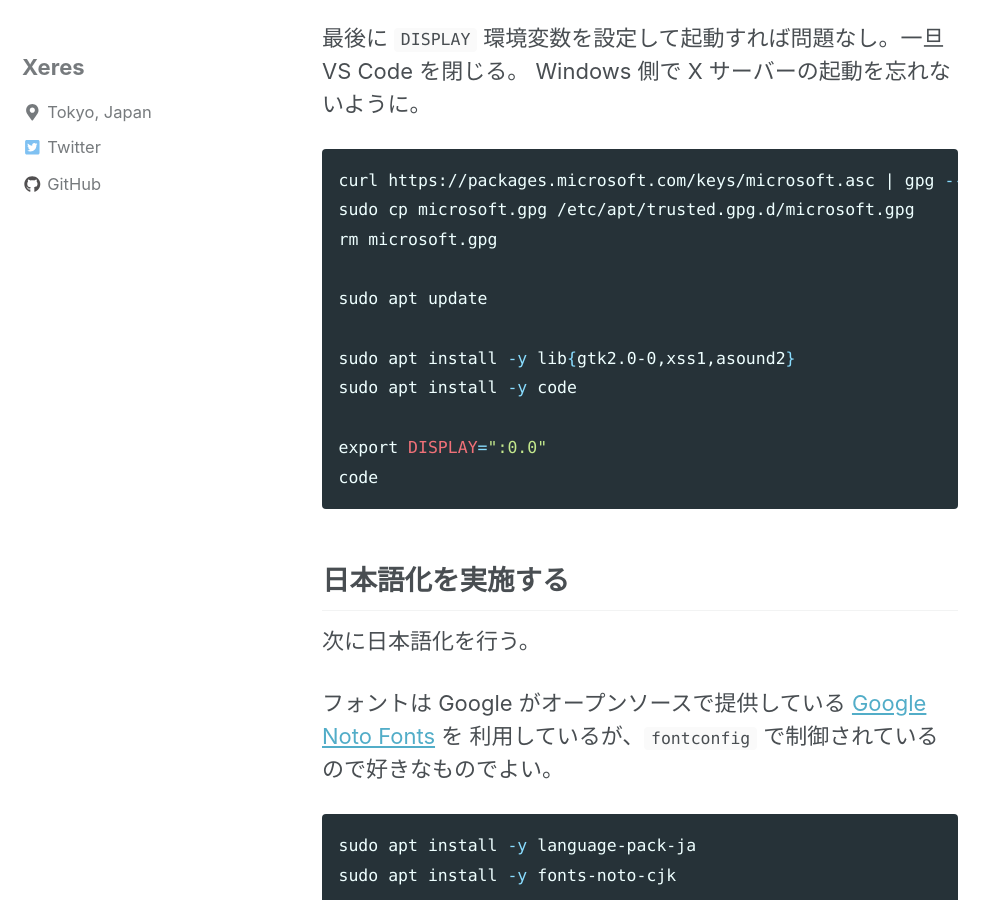
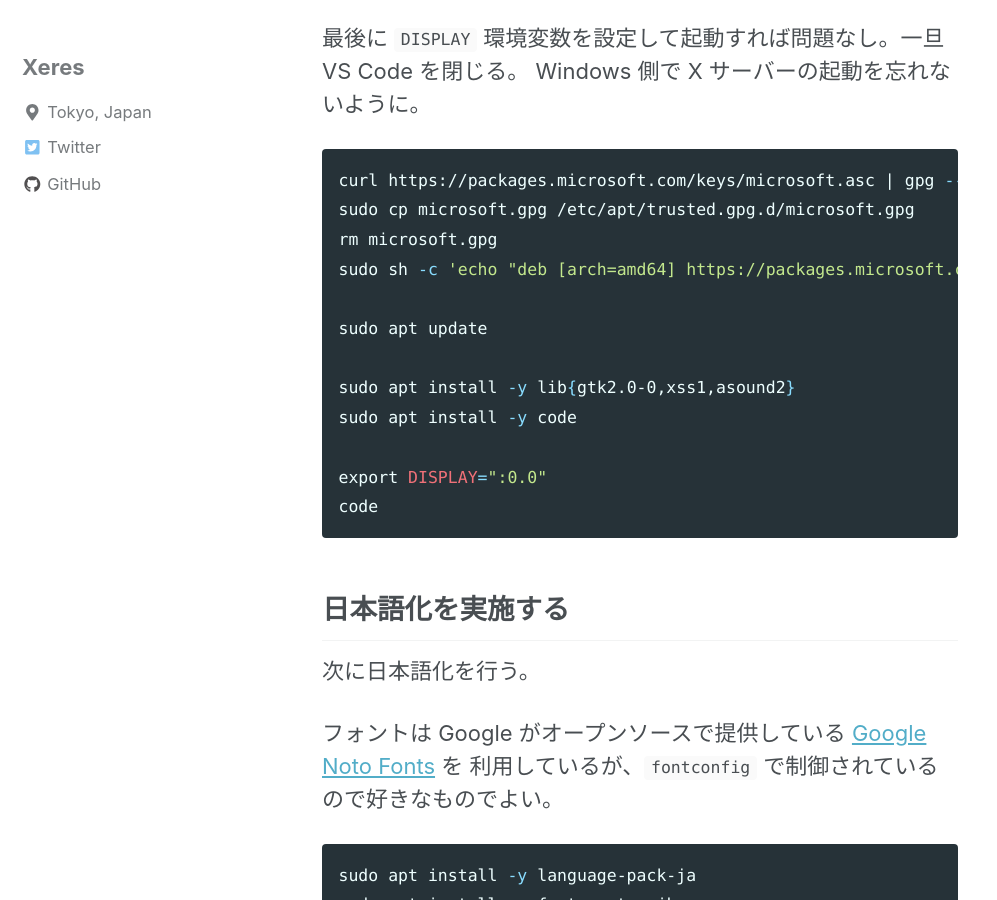
Before and after one commit to xeres/xeres.github.io, a Jekyll site: the page built from _posts/2018-05-30-installing-vscode-for-linux-in-wsl-ubuntu-16.04-lts.md, in a window 1280 px wide and 900 px high, scrolled down 1310 px. Shown: the whole window, without its empty margins (0-997 px from the left). Built offline with Jekyll 4.4.1, drawn with Linux system fonts in a browser that asks for light colours; nearby versions of some CDN libraries; some of the changed text lies outside the part shown.

Commit message:
Fixed some commands.

````diff
--- a/_posts/2018-05-30-installing-vscode-for-linux-in-wsl-ubuntu-16.04-lts.md
+++ b/_posts/2018-05-30-installing-vscode-for-linux-in-wsl-ubuntu-16.04-lts.md
@@ -32,6 +32,7 @@ Windows 側で X サーバーの起動を忘れないように。
 curl https://packages.microsoft.com/keys/microsoft.asc | gpg --dearmor > microsoft.gpg
 sudo cp microsoft.gpg /etc/apt/trusted.gpg.d/microsoft.gpg
 rm microsoft.gpg
+sudo sh -c 'echo "deb [arch=amd64] https://packages.microsoft.com/repos/vscode stable main" > /etc/apt/sources.list.d/vscode.list'
 
 sudo apt update
 
@@ -105,7 +106,7 @@ xset -r 49
 デフォルトのタイムゾーンは DST になっているので JST にする。
 
 ```shell
-sudo echo Asia/Tokyo > /etc/timezone
+sudo sh -c 'echo Asia/Tokyo > /etc/timezone'
 sudo dpkg-reconfigure --frontend noninteractive tzdata
 ```
 
````
